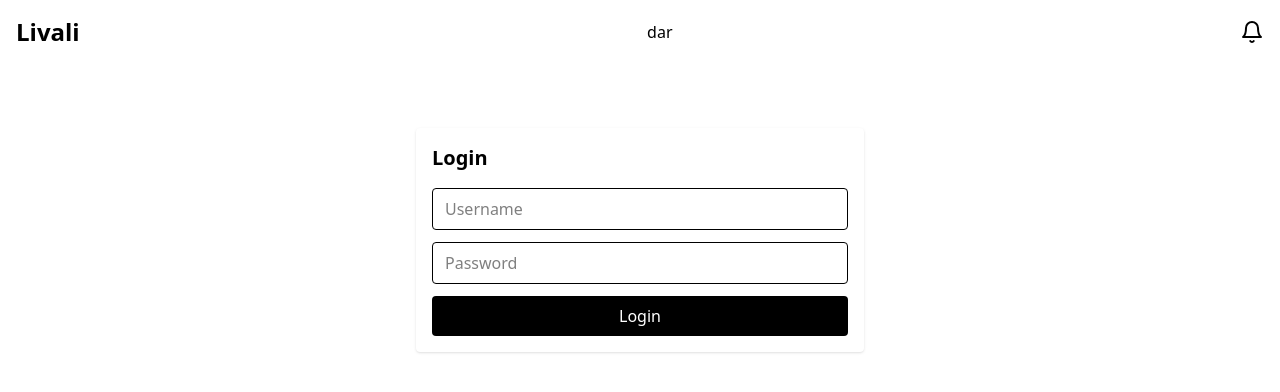
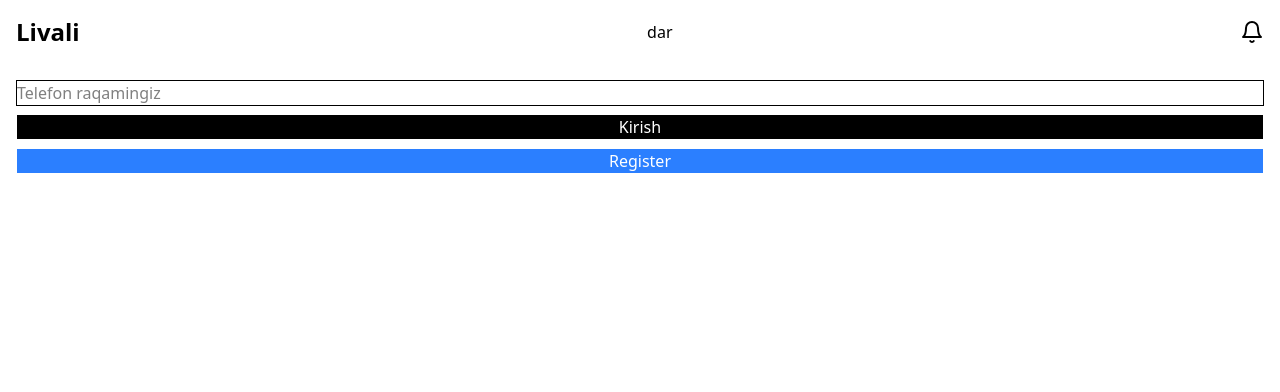
Before and after one commit to MrMuhammadjon/Livali, a React (Vite) app: page /login in a window 1280 px wide. Shown: the top 392 px of the page. Built offline with nearby package versions, Linux system fonts and the light colour scheme.

Commit message:
feat: implement user registration and login functionality; enhance ProtectedRoute and Profile components

```diff
--- /dev/null
+++ b/ProtectedRoute.jsx
@@ -0,0 +1,16 @@
+import { useSelector } from "react-redux";
+import { useLocation } from "react-router-dom";
+import { Navigate } from "react-router-dom";
+
+const ProtectedRoute = ({ children }) => {
+  const { isAuthenticated } = useSelector((state) => state.auth);
+  const location = useLocation();
+
+  if (!isAuthenticated) {
+    return <Navigate to="/login" replace state={{ from: location }} />;
+  }
+
+  return children;
+};
+
+export default ProtectedRoute;
--- a/src/Components/Pagecomponents/RenderProducts.jsx
+++ b/src/Components/Pagecomponents/RenderProducts.jsx
@@ -48,8 +48,6 @@ const RenderProducts = () => {
 
   if (status === 'failed') return <p className="text-center text-red-500">Xatolik yuz berdi!</p>;
 
-  console.log(items);
-
   return (
     <div className="grid grid-cols-2 md:grid-cols-4 w-full gap-4 p-4">
       {items.map(product => (
--- a/src/Components/ProtectedRoute.jsx
+++ b/src/Components/ProtectedRoute.jsx
@@ -1,9 +1,10 @@
+import { useSelector } from 'react-redux';
 import { Navigate } from 'react-router-dom';
 
 const ProtectedRoute = ({ children }) => {
-  const isAuthenticated = localStorage.getItem("userToken"); // yoki context, reduxdan olingan auth
+  const user = useSelector((state) => state.auth.user); // yoki state.auth.token
 
-  return isAuthenticated ? children : <Navigate to="/login" replace />;
+  return user ? children : <Navigate to="/login" replace />;
 };
 
 export default ProtectedRoute;
--- a/src/Router/Router.jsx
+++ b/src/Router/Router.jsx
@@ -12,6 +12,7 @@ import ProtectedRoute from '../Components/ProtectedRoute'
 import SearchPage from '../page/SearchPage'
 import Favorites from '../page/Favorites'
 import { useAppContext } from '../Context/AppContext'
+import Register from '../page/Register'
 
 
 
@@ -31,6 +32,7 @@ export default function Router() {
       children: [
         { index: true, element: <Home /> }, // Bosh sahifa uchun
         { path: 'login', element: <Login /> },
+        { path: 'register', element: <Register /> },
         { path: 'search', element: <SearchPage /> },
         { path: 'favorites', element: <Favorites /> },
         { path: 'cart', element: <Order /> },
--- a/src/features/auth/authSlice.js
+++ b/src/features/auth/authSlice.js
@@ -1,41 +1,67 @@
-// src/store/authSlice.js
-import { createSlice, createAsyncThunk } from '@reduxjs/toolkit';
-import axios from 'axios';
+import { createSlice, createAsyncThunk } from "@reduxjs/toolkit";
+import axios from "axios";
 
-// Async login function
-export const loginUser = createAsyncThunk('auth/loginUser', async (data, thunkAPI) => {
-  try {
-    const res = await axios.post('https://dummyjson.com/auth/login', {
-      username: data.username,
-      password: data.password,
-    });
-    localStorage.setItem('user', JSON.stringify(res.data));
-    return res.data;
-  } catch (err) {
-    return thunkAPI.rejectWithValue(err.response.data);
+const BASE_URL = "https://686bac8ee559eba908739191.mockapi.io/users";
+
+// 🚀 Register yangi foydalanuvchi
+export const registerUser = createAsyncThunk(
+  "auth/registerUser",
+  async (userData, thunkAPI) => {
+    try {
+      const res = await axios.post(BASE_URL, userData);
+      return res.data;
+    } catch (err) {
+      return thunkAPI.rejectWithValue(err.response.data);
+    }
   }
-});
+);
 
-const user = JSON.parse(localStorage.getItem('user')) || null;
+// 🚀 Login — telefon raqam orqali
+export const loginUser = createAsyncThunk(
+  "auth/loginUser",
+  async ({ phone }, thunkAPI) => {
+    try {
+      const res = await axios.get(BASE_URL);
+      const user = res.data.find((u) => u.phone === phone);
+
+      if (user) return user;
+      else return thunkAPI.rejectWithValue("User not found");
+    } catch (err) {
+      return thunkAPI.rejectWithValue(err.response.data);
+    }
+  }
+);
 
 const authSlice = createSlice({
-  name: 'auth',
+  name: "auth",
   initialState: {
-    user: user,
+    user: null,
     loading: false,
     error: null,
   },
   reducers: {
-    logout: (state) => {
+    logout(state) {
       state.user = null;
-      localStorage.removeItem('user');
     },
   },
   extraReducers: (builder) => {
     builder
+      // Register
+      .addCase(registerUser.pending, (state) => {
+        state.loading = true;
+      })
+      .addCase(registerUser.fulfilled, (state, action) => {
+        state.loading = false;
+        state.user = action.payload;
+      })
+      .addCase(registerUser.rejected, (state, action) => {
+        state.loading = false;
+        state.error = action.payload;
+      })
+
+      // Login
       .addCase(loginUser.pending, (state) => {
         state.loading = true;
-        state.error = null;
       })
       .addCase(loginUser.fulfilled, (state, action) => {
         state.loading = false;
@@ -43,7 +69,7 @@ const authSlice = createSlice({
       })
       .addCase(loginUser.rejected, (state, action) => {
         state.loading = false;
-        state.error = action.payload.message;
+        state.error = action.payload;
       });
   },
 });
--- a/src/page/Login.jsx
+++ b/src/page/Login.jsx
@@ -1,51 +1,46 @@
-// LoginPage.jsx
-import React, { useState } from 'react';
-import { useDispatch, useSelector } from 'react-redux';
-import { loginUser } from '../features/auth/authSlice';
+// src/pages/Login.jsx
+import React, { useState } from "react";
+import { useDispatch, useSelector } from "react-redux";
+import { loginUser } from "../features/auth/authSlice";
+import { Navigate, useNavigate } from "react-router-dom";
 
-const LoginPage = () => {
+const Login = () => {
   const dispatch = useDispatch();
-  const { user, loading, error } = useSelector((state) => state.auth);
-  const [username, setUsername] = useState('');
-  const [password, setPassword] = useState('');
+  const [phone, setPhone] = useState("");
 
-  console.log(user);
+  const { loading, error, user } = useSelector((state) => state.auth);
 
+  const navigate = useNavigate()
 
-  const handleLogin = (e) => {
+  const handleLogin = async (e) => {
     e.preventDefault();
-    dispatch(loginUser({ username, password }));
+    try {
+      await dispatch(loginUser({ phone })).unwrap(); // faqat telefon raqam bilan login
+      navigate('/');
+    } catch (err) {
+      console.error("Login xatoligi:", err);
+    }
   };
 
   return (
-    <div className="max-w-md mx-auto mt-20 p-4 bg-white rounded shadow">
-      <h2 className="text-xl font-bold mb-4">Login</h2>
-      {error && <p className="text-red-500">{error}</p>}
-      <form onSubmit={handleLogin} className="flex flex-col gap-3">
-        <input
-          type="text"
-          placeholder="Username"
-          value={username}
-          onChange={(e) => setUsername(e.target.value)}
-          className="border px-3 py-2 rounded"
-        />
-        <input
-          type="password"
-          placeholder="Password"
-          value={password}
-          onChange={(e) => setPassword(e.target.value)}
-          className="border px-3 py-2 rounded"
-        />
-        <button
-          type="submit"
-          disabled={loading}
-          className="bg-black text-white py-2 rounded hover:opacity-90"
-        >
-          {loading ? 'Logging in...' : 'Login'}
-        </button>
-      </form>
-    </div>
+    <form onSubmit={handleLogin} className="flex flex-col gap-2 p-4">
+      <input
+        type="text"
+        placeholder="Telefon raqamingiz"
+        value={phone}
+        className="border"
+        onChange={(e) => setPhone(e.target.value)}
+      />
+      <button type="submit" className="border bg-black text-white" disabled={loading}>
+        {loading ? "Tekshirilmoqda..." : "Kirish"}
+      </button>
+      <button onClick={() => navigate('/register')} className="border bg-blue-500 text-white">
+        Register
+      </button>
+      {user && <p>Xush kelibsiz, {user.name}!</p>}
+      {error && <p className="text-red-500">Xatolik: {error}</p>}
+    </form>
   );
 };
 
-export default LoginPage;
+export default Login;
--- a/src/page/Profile.jsx
+++ b/src/page/Profile.jsx
@@ -1,11 +1,53 @@
-import React from 'react'
+import React from "react";
+import { FiChevronRight, FiBell } from "react-icons/fi";
+import { BiLogOut } from "react-icons/bi";
+import { FaBoxOpen, FaUser, FaMapMarkerAlt, FaCreditCard, FaQuestionCircle, FaHeadphones } from "react-icons/fa";
+
+const menuItems = [
+  { icon: <FaBoxOpen />, label: "My Orders" },
+  { icon: <FaUser />, label: "My Details" },
+  { icon: <FaMapMarkerAlt />, label: "Address Book" },
+  { icon: <FaCreditCard />, label: "Payment Methods" },
+  { icon: <FiBell />, label: "Notifications" },
+  { icon: <FaQuestionCircle />, label: "FAQs" },
+  { icon: <FaHeadphones />, label: "Help Center" },
+];
 
 const Profile = () => {
   return (
-    <div>
-      Profile Page
+    <div className="max-w-sm mx-auto bg-gray-100 min-h-screen p-2 text-sm">
+      {/* Header */}
+      <div className="flex items-center justify-between p-4 bg-white shadow-sm rounded-md mb-2">
+        <button>&larr;</button>
+        <h2 className="font-semibold text-lg">Account</h2>
+        <FiBell />
+      </div>
+
+      {/* Menu items */}
+      <div className="space-y-2">
+        {menuItems.map((item, idx) => (
+          <div
+            key={idx}
+            className="bg-white rounded-md flex items-center justify-between px-4 py-3 shadow-sm"
+          >
+            <div className="flex items-center gap-3">
+              <span className="text-lg">{item.icon}</span>
+              <span>{item.label}</span>
+            </div>
+            <FiChevronRight className="text-gray-400" />
+          </div>
+        ))}
+      </div>
+
+      {/* Logout */}
+      <div className="mt-6">
+        <button className="flex items-center gap-2 text-red-500 text-sm font-medium px-4 py-3 w-full bg-white rounded-md shadow-sm">
+          <BiLogOut />
+          Logout
+        </button>
+      </div>
     </div>
-  )
-}
+  );
+};
 
-export default Profile
+export default Profile;
--- /dev/null
+++ b/src/page/Register.jsx
@@ -0,0 +1,51 @@
+import React, { useState, useEffect } from "react";
+import { useDispatch, useSelector } from "react-redux";
+import { registerUser } from "../features/auth/authSlice";
+import { useNavigate } from "react-router-dom";
+
+const Register = () => {
+  const dispatch = useDispatch();
+  const navigate = useNavigate();
+  const [form, setForm] = useState({ name: "", phone: "" });
+
+  const { loading, error } = useSelector((state) => state.auth);
+
+  const handleSubmit = async (e) => {
+    e.preventDefault();
+    try {
+      await dispatch(registerUser(form)).unwrap(); // ✅ Faqat 1 marta dispatch
+      navigate('/'); // ✅ Faqat muvaffaqiyatli bo‘lsa
+    } catch (err) {
+      console.error("Ro'yxatdan o'tishda xatolik:", err);
+    }
+  };
+
+
+
+  return (
+    <div className="flex flex-col gap-2 p-4">
+      <form onSubmit={handleSubmit} className="flex flex-col gap-2 p-4">
+        <input
+          type="text"
+          placeholder="Ismingiz"
+          value={form.name}
+          className="border border-black"
+          onChange={(e) => setForm({ ...form, name: e.target.value })}
+        />
+        <input
+          type="text"
+          placeholder="Telefon raqam"
+          value={form.phone}
+          className="border"
+          onChange={(e) => setForm({ ...form, phone: e.target.value })}
+        />
+        <button type="submit" className="flex-1 bg-black text-white" disabled={loading}>
+          {loading ? "Yuklanmoqda..." : "Ro'yxatdan o'tish"}
+        </button>
+      </form>
+      <button onClick={() => navigate('/login')}>Login</button>
+    </div>
+  );
+};
+
+export default Register;
```
Also changed, not shown: index.txt.
